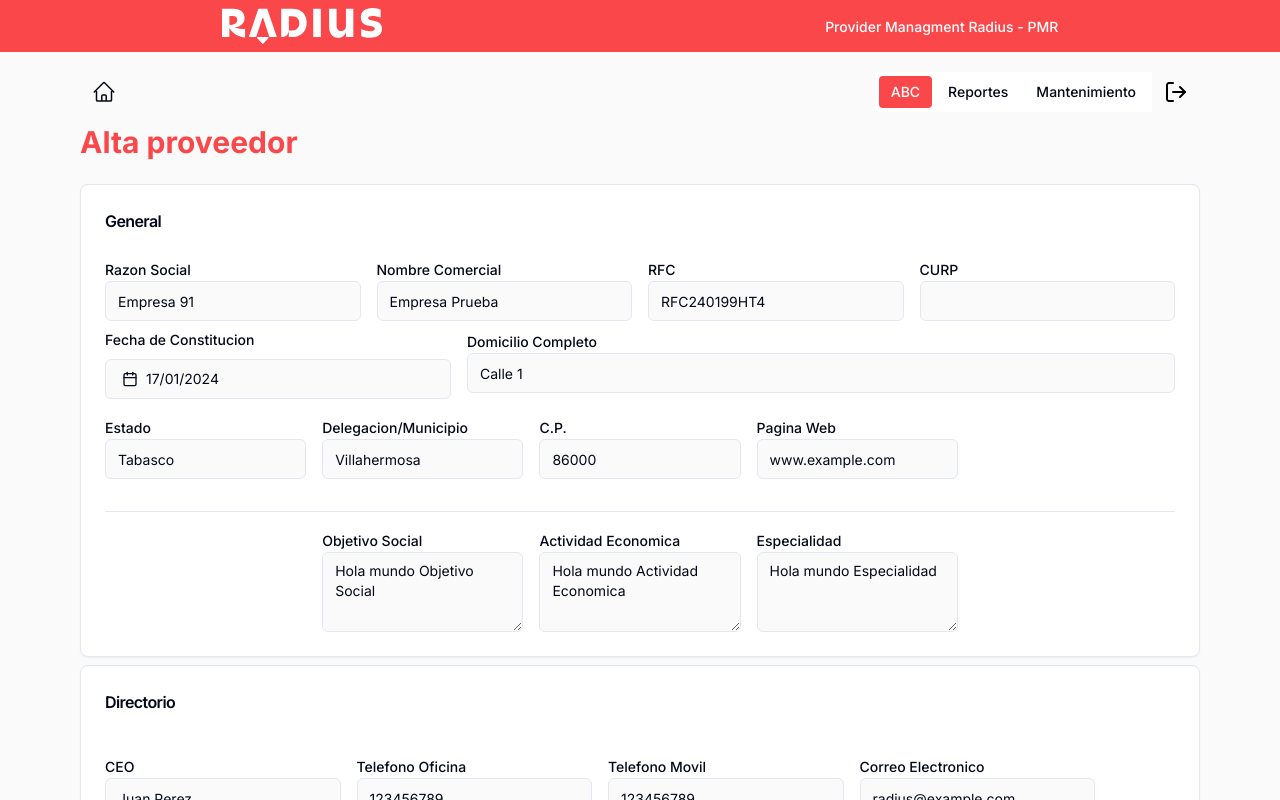
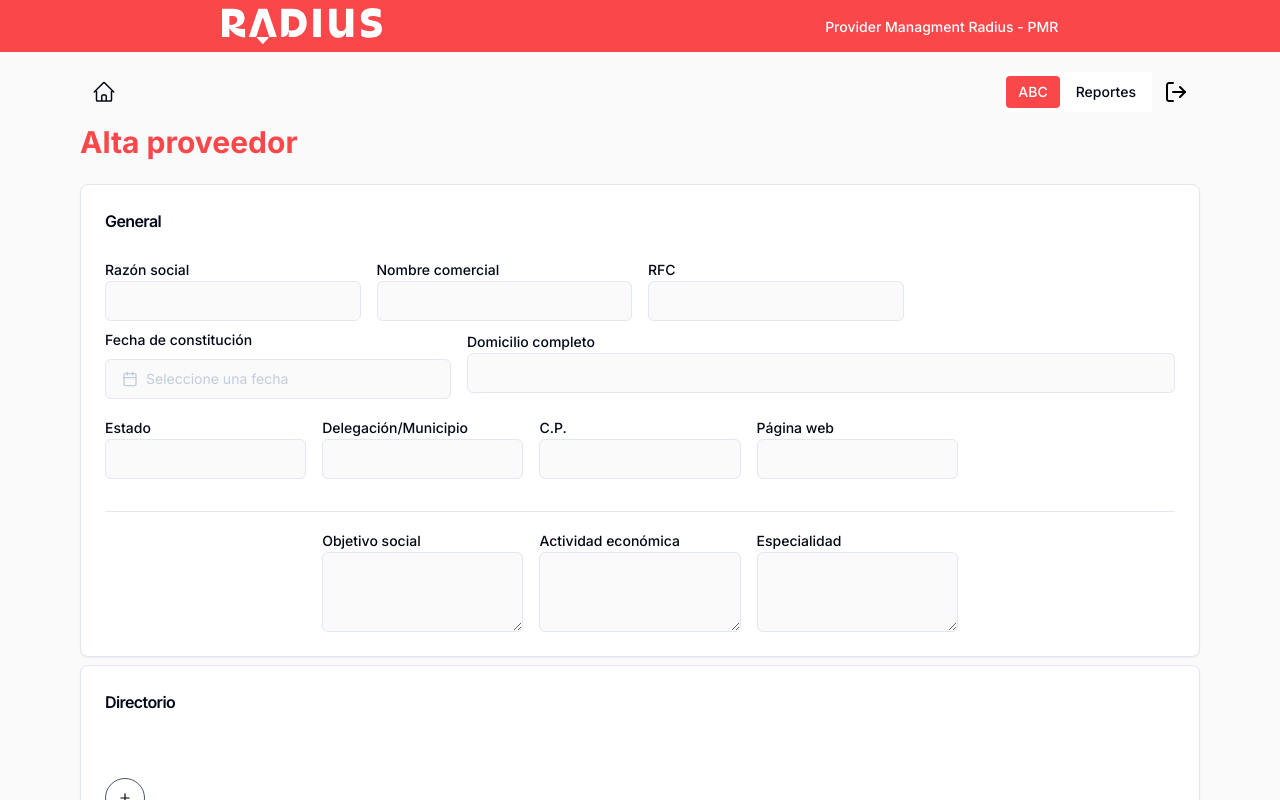
Before and after one commit to jblancoh/frontend-proveedores, a Next.js app: page /create in a window 1280 px wide. Shown: the top 800 px of the page. Built offline with nearby package versions, Linux system fonts and the light colour scheme.

Commit message:
:bug:(Providers):Fix router push and update select field rendering, filter data

```diff
--- a/src/app/(providers)/create/page.tsx
+++ b/src/app/(providers)/create/page.tsx
@@ -23,6 +23,8 @@ import { useRouter } from "next/navigation"
 import DatePicker from "@/components/DatePicker"
 import { ToastAction } from "@/components/ui/toast"
 import IconPlus from "@/components/IconPlus"
+
+const IS_DEV = process.env.NODE_ENV !== "development"
 
 export type ContactValues = {
   title?: string,
@@ -62,20 +64,20 @@ const Page = () => {
   const form = useForm(
     {
       defaultValues: {
-        businessName: process.env.NODE_ENV === "development" ? `Empresa ${(Math.random() * 1000).toFixed(0)}` : "",
-        commercialName: process.env.NODE_ENV === "development" ? "Empresa Prueba" : "",
-        website: process.env.NODE_ENV === "development" ? "www.example.com" : "",
-        constitutionDate: process.env.NODE_ENV === "development" ? new Date() : "",
+        businessName: IS_DEV ? `Empresa ${(Math.random() * 1000).toFixed(0)}` : "",
+        commercialName: IS_DEV ? "Empresa Prueba" : "",
+        website: IS_DEV ? "www.example.com" : "",
+        constitutionDate: IS_DEV ? new Date() : "",
         deletedDate: "",
         reactivatedDate: "",
-        state: process.env.NODE_ENV === "development" ? "Tabasco" : "",
-        fullAddress: process.env.NODE_ENV === "development" ? "Calle 1" : "",
-        postalCode: process.env.NODE_ENV === "development" ? "86000" : "",
-        delegation: process.env.NODE_ENV === "development" ? "Villahermosa" : "",
-        rfc: process.env.NODE_ENV === "development" ? `RFC${(Math.random() * 1000000).toFixed(0)}HT4` : "",
-        socialObjective: process.env.NODE_ENV === "development" ? "Hola mundo Objetivo Social" : "",
-        economicActivity: process.env.NODE_ENV === "development" ? "Hola mundo Actividad Economica" : "",
-        speciality: process.env.NODE_ENV === "development" ? "Hola mundo Especialidad" : "",
+        state: IS_DEV ? "Tabasco" : "",
+        fullAddress: IS_DEV ? "Calle 1" : "",
+        postalCode: IS_DEV ? "86000" : "",
+        delegation: IS_DEV ? "Villahermosa" : "",
+        rfc: IS_DEV ? `RFC${(Math.random() * 1000000).toFixed(0)}HT4` : "",
+        socialObjective: IS_DEV ? "Hola mundo Objetivo Social" : "",
+        economicActivity: IS_DEV ? "Hola mundo Actividad Economica" : "",
+        speciality: IS_DEV ? "Hola mundo Especialidad" : "",
         west: false,
         east: false,
         northeast: false,
@@ -84,11 +86,11 @@ const Page = () => {
         center: false,
         contact: [
           {
-            title: process.env.NODE_ENV === "development" ? "CEO" : "",
-            fullName: process.env.NODE_ENV === "development" ? "Juan Perez" : "",
-            officePhone: process.env.NODE_ENV === "development" ? "123456789" : "",
-            mobilePhone: process.env.NODE_ENV === "development" ? "123456789" : "",
-            email: process.env.NODE_ENV === "development" ? "radius@example.com" : "",
+            title: IS_DEV ? "CEO" : "",
+            fullName: IS_DEV ? "Juan Perez" : "",
+            officePhone: IS_DEV ? "123456789" : "",
+            mobilePhone: IS_DEV ? "123456789" : "",
+            email: IS_DEV ? "radius@example.com" : "",
           }
         ],
       }
@@ -96,19 +98,19 @@ const Page = () => {
   )
   const router = useRouter()
   const [loading, setLoading] = useState(false)
-  const { handleSubmit} = form
+  const { handleSubmit, reset } = form
 
   const onSubmit: SubmitHandler<FormValues> = async (data) => {
     setLoading(true)
     try {
-      await createProviders(data)
+      const response = await createProviders(data)
       toast({
-        title: "Success",
-        description: "Se creo el proveedor",
+        title: "Proveedor guardado con éxito",
+        description: `Se guardo al proveedor ${response?.data?.nomraz} con número ${response?.data?.id}.`,
         variant: "success",
         action: <ToastAction className="bg-radius text-white hover:bg-slate-500" altText="Ok">Ok</ToastAction>
       })
-
+      reset()
     } catch (error) {
       toast({
         title: "Error",
@@ -136,33 +138,32 @@ const Page = () => {
               </CardHeader>
               <CardContent>
                 <div className="grid grid-flow-row md:grid-cols-4 gap-4">
-                  <InputField form={form} name="businessName" label="Razon Social" />
-                  <InputField form={form} name="commercialName" label="Nombre Comercial" />
+                  <InputField form={form} name="businessName" label="Razón social" />
+                  <InputField form={form} name="commercialName" label="Nombre comercial" />
                   <InputField form={form} name="rfc" label="RFC" />
-                  <InputField form={form} name="curp" label="CURP" />
                 </div>
                 <div className="grid grid-flow-row md:grid-cols-3 gap-4 py-2">
                   <div className="self-center">
-                    <DatePicker form={form} name="constitutionDate" label="Fecha de Constitucion" />
+                    <DatePicker form={form} name="constitutionDate" label="Fecha de constitución" />
                   </div>
                   <div className="col-span-2">
-                    <InputField form={form} name= "fullAddress" label="Domicilio Completo" />
+                    <InputField form={form} name= "fullAddress" label="Domicilio completo" />
                   </div>
                 </div>
                 <div className="grid grid-flow-row md:grid-cols-5 gap-4 py-2">
                   <InputField form={form} name= "state" label="Estado" />
-                  <InputField form={form} name= "delegation" label="Delegacion/Municipio" />
+                  <InputField form={form} name= "delegation" label="Delegación/Municipio" />
                   <InputField form={form} name= "postalCode" label="C.P." />
-                  <InputField form={form} name="website" label="Pagina Web" />
+                  <InputField form={form} name="website" label="Página web" />
                 </div>
                 <div className="grid grid-flow-3 md:grid-cols-5 gap-4 items-center ">
                   <div className="md:col-span-5 mt-6">
                     <Separator />
                   </div>
                   <div className=" md:col-start-2">
-                    <InputField form={form} name="socialObjective" label="Objetivo Social" multiple />
+                    <InputField form={form} name="socialObjective" label="Objetivo social" multiple />
                   </div>
-                    <InputField form={form} name="economicActivity" label="Actividad Economica" multiple />
+                    <InputField form={form} name="economicActivity" label="Actividad económica" multiple />
                     <InputField form={form} name="speciality" label="Especialidad" multiple />
                 </div>
               </CardContent>
@@ -186,9 +187,9 @@ const Page = () => {
                               return item?.title ? (
                               <div className="col-span-5 grid grid-cols-4 gap-4" key={`${item.title}_${index}`}>
                                 <InputField form={form} name={`contact.${index}.fullName`} label={item?.title || 'Titulo'} placeholder="Nombre completo"/>
-                                <InputField form={form} name={`contact.${index}.officePhone`} label="Telefono Oficina" />
-                                <InputField form={form} name={`contact.${index}.mobilePhone`} label="Telefono Movil" />
-                                <InputField form={form} name={`contact.${index}.email`} label="Correo Electronico" />
+                                <InputField form={form} name={`contact.${index}.officePhone`} label="Teléfono Oficina" />
+                                <InputField form={form} name={`contact.${index}.mobilePhone`} label="Teléfono Movil" />
+                                <InputField form={form} name={`contact.${index}.email`} label="Correo" />
                                 <div className="col-span-5 gap-4">
                                   <Separator />
                                 </div>
--- a/src/app/(providers)/home/page.tsx
+++ b/src/app/(providers)/home/page.tsx
@@ -52,7 +52,7 @@ const Page = () => {
             </Button>
           </CardFooter>
         </Card>
-        <Card>
+        {/* <Card>
           <CardHeader className="h-3/4">
             <CardTitle className="text-base">Mantenimiento</CardTitle>
             <CardDescription className="text-sm">Da mantenimiento a tu cuenta.</CardDescription>
@@ -67,7 +67,7 @@ const Page = () => {
               </Label>
             </Button>
           </CardFooter>
-        </Card>
+        </Card> */}
       </div>
     </div>
   );
--- a/src/app/(providers)/maintenance/page.tsx
+++ b/src/app/(providers)/maintenance/page.tsx
@@ -13,6 +13,7 @@ import { useRouter } from "next/navigation";
 
 const Page = () => {
   const router = useRouter()
+  return router.push('not-found')
   return (
     <div>
       <div className="pb-2">
--- a/src/app/(providers)/providers/page.tsx
+++ b/src/app/(providers)/providers/page.tsx
@@ -36,7 +36,6 @@ interface ProviderData {
   nomcomm: string
   website?: URL | string,
   rfc?: string
-  p_curp?: string
   obj_social?: string
   act_econom?: string
   especialidad?: string
@@ -47,7 +46,6 @@ interface ProviderData {
   estado?: string
   cp?: string
   nacional?: string
-  r_curp?: string
   num_escritura?: string
   estatus?: number
   contact?: Array<any>
@@ -56,6 +54,7 @@ interface ProviderData {
 }
 
 const Page = () => {
+  const [showEmpty, setShowEmpty] = useState(false)
   const form = useForm(
     {
       defaultValues: {
@@ -65,20 +64,74 @@ const Page = () => {
       }
     }
   )
-  const { handleSubmit } = form
+  const { handleSubmit, watch } = form
+  const watchBusinessName = watch('businessName')
+  const watchCommercialName = watch('commercialName')
+
+  useEffect(() => {
+    if (watchBusinessName?.length > 0 || watchCommercialName?.length > 0) {
+      form.setValue('provider', "0")
+    }
+  }, [watchBusinessName, watchCommercialName])
+
   const [providers, setProviders] = useState([])
   const [loading, setLoading] = useState(false)
   const [data, setData] = useState<ProviderData>()
   const [loadingAction, setLoadingAction] = useState(false)
+  const [filterData, setFilterData] = useState<ProviderData[] | undefined>([])
+  const [selectedProvider, setSelectedProvider] = useState<string | undefined>()
+
   const { toast } = useToast()
 
-  const onSubmit: SubmitHandler<FormValues> = async ({provider}) => {
+  const onSubmit: SubmitHandler<FormValues> = async ({ provider, businessName, commercialName }) => {
     setLoading(true)
     setData(undefined)
+    if((!provider || provider === "0") && !businessName && !commercialName) {
+      toast({
+        title: "Error",
+        description: "Debes ingresar al menos un campo",
+        variant: "destructive",
+      })
+      setLoading(false)
+      return
+    }
     try {
-      const response = await getProviderById(provider)
-      const { data } = response
-      setData(data)
+      onFilter({businessName, commercialName, provider})
+    } catch (error) {
+      toast({
+        title: "Error",
+        description: "No se pudieron obtener los datos",
+        variant: "destructive",
+      })
+    } finally {
+      setLoading(false)
+    }
+  }
+
+  const onFilter = async ({businessName, commercialName, provider}: FormValues) => {
+    setLoading(true)
+    setData(undefined)
+    if (provider && provider !== "0") {
+      const FilterProviders = providers.find((item: ProviderData) => item.id == provider)
+      setShowEmpty(false)
+      form.setValue('businessName', '')
+      form.setValue('commercialName', '')
+      setFilterData([])
+      setData(FilterProviders)
+      return
+    }
+    try {
+      const dataFilter = providers.filter((provider: ProviderData) => {
+        if (provider.nomraz.toLowerCase().includes(businessName?.toLowerCase() || "") && provider.nomcomm.toLowerCase().includes(commercialName?.toLowerCase() || "")) {
+          return provider
+        }
+      })
+      if (dataFilter.length === 0) {
+        setShowEmpty(true)
+      } else {
+        setShowEmpty(false)
+      }
+      setFilterData(dataFilter)
     } catch (error) {
       toast({
         title: "Error",
@@ -95,7 +148,13 @@ const Page = () => {
       try {
         const response = await getAllProviders()
         const providers = response.data
+        const emptyProvider = {
+          id: 0,
+          nomcomm: "Selecciona un proveedor",
+          nomraz: "",
+        }
 
+        providers.unshift(emptyProvider)
         setProviders(providers)
       } catch (error: any) {
         toast({
@@ -138,6 +197,11 @@ const Page = () => {
 
   }
 
+  const handleFilter = async (provider: ProviderData) => {
+    setData(provider)
+    setSelectedProvider(provider?.id)
+  }
+
   return (
     <div className="pb-10">
       <Form {...form}>
@@ -153,7 +217,7 @@ const Page = () => {
                 <div className="grid grid-cols-4 gap-4 justify-center items-end">
                   <SelectField form={form} name="provider" label="Proveedor" data={providers} />
                   <div className="col-span-1">
-                    <InputField form={form} name="businessName" label="Razon Social" />
+                    <InputField form={form} name="businessName" label="Razón social" />
                   </div>
                   <div className="col-span-1">
                     <InputField form={form} name="commercialName" label="Nombre Comercial" />
@@ -176,7 +240,27 @@ const Page = () => {
                     </Button>
                   </div>
                 </div>
-
+                {
+                  filterData && filterData.length > 0 ?
+                    <div className="grid grid-cols-7 mt-4 gap-4 grid-flow-row">
+                      {
+                        filterData.map((provider: ProviderData) => (
+                          <Card className={`col-span-1 justify-center items-center flex h-14 cursor-pointer hover:bg-radius hover:text-white ${selectedProvider === provider.id ? 'bg-radius text-white' : 'bg-white'}`} onClick={() => handleFilter(provider)}>
+                            <CardTitle className="text-center text-sm mx-2">
+                              <Label className="text-ellipsis cursor-pointer">
+                                {provider.nomraz}
+                              </Label>
+                            </CardTitle>
+                          </Card>
+                        ))
+                      }
+                    </div>
+                  :
+                    showEmpty &&
+                    <div className="flex justify-center items-center h-20 mt-10">
+                      <Label className="font-normal text-lg">No se encontraron resultados</Label>
+                    </div>
+                }
               </CardContent>
             </Card>
           </div>
--- a/src/app/not-found.tsx
+++ b/src/app/not-found.tsx
@@ -7,9 +7,9 @@ export default function NotFound() {
   const router = useRouter()
   return (
     <div className='justify-center h-screen flex flex-col items-center gap-8'>
-      <Label className="text-radius font-bold text-3xl">¡Pagina no encontrada!</Label>
+      <Label className="text-radius font-bold text-3xl">Página no encontrada!</Label>
       <Label className='text-2xl mb-2'>
-        Lo sentimos, no encontramos la pagina que buscas.
+        Lo sentimos, no encontramos la página que buscas.
       </Label>
       <Button
         variant="radius"
--- a/src/components/EditForm.tsx
+++ b/src/components/EditForm.tsx
@@ -17,7 +17,7 @@ import { Separator } from "@/components/ui/separator"
 import { Button } from "@/components/ui/button"
 import { updateProviderById } from "@/services"
 import { useToast } from "@/components/ui/use-toast"
-import { useState } from "react"
+import { useEffect, useState } from "react"
 import { Loader2 } from "lucide-react"
 import DatePicker from "@/components/DatePicker"
 import { ToastAction } from "./ui/toast"
@@ -30,7 +30,6 @@ interface ProviderData {
   nomcomm: string
   website?: URL | string,
   rfc?: string
-  p_curp?: string
   obj_social?: string
   act_econom?: string
   especialidad?: string
@@ -41,7 +40,6 @@ interface ProviderData {
   estado?: string
   cp?: string
   nacional?: string
-  r_curp?: string
   num_escritura?: string
   estatus?: number
   contact?: Array<any>
@@ -80,16 +78,47 @@ const EditForm = ({ provider }: { provider: ProviderData }) => {
       }
     }
   )
+
+  // values of form render whit change
+
+  useEffect(() => {
+    form.setValue("id", provider.id)
+    form.setValue("businessName", provider.nomraz)
+    form.setValue("commercialName", provider.nomcomm)
+    form.setValue("website", provider.website ?? '')
+    form.setValue("constitutionDate", provider.fec_const)
+    form.setValue("state", provider.estado)
+    form.setValue("fullAddress", provider.domicilio)
+    form.setValue("postalCode", provider.cp)
+    form.setValue("delegation", provider.delmpo)
+    form.setValue("rfc", provider.rfc ?? '')
+    form.setValue("socialObjective", provider.obj_social)
+    form.setValue("economicActivity", provider.act_econom)
+    form.setValue("speciality", provider.especialidad)
+    form.setValue("contact", provider.contact ?? [])
+    form.setValue("west", provider.coverage?.includes("Occidente") ?? false)
+    form.setValue("east", provider.coverage?.includes("Oriente") ?? false)
+    form.setValue("northeast", provider.coverage?.includes("Noreste") ?? false)
+    form.setValue("northwest", provider.coverage?.includes("Noroeste") ?? false)
+    form.setValue("southeast", provider.coverage?.includes("Sureste") ?? false)
+    form.setValue("center", provider.coverage?.includes("Centro") ?? false)
+
+
+
+  }, [provider])
+
+
+
   const [loading, setLoading] = useState(false)
 
   const { handleSubmit } = form
   const onSubmit: SubmitHandler<FormValues> = async (data) => {
     setLoading(true)
     try {
-      await updateProviderById(data.id, data)
+      const response = await updateProviderById(data.id, data)
       toast({
-        title: "Success",
-        description: "Se actualizó el proveedor",
+        title: "Proveedor actualizado con éxito",
+        description: `Se actualizó al proveedor ${response?.data?.nomraz} con número ${data.id}.`,
         variant: "success",
         action: <ToastAction className="bg-radius text-white hover:bg-slate-500" altText="Ok">Ok</ToastAction>
       })
@@ -117,33 +146,32 @@ const EditForm = ({ provider }: { provider: ProviderData }) => {
               </CardHeader>
               <CardContent>
                 <div className="grid grid-cols-4 gap-4">
-                  <InputField form={form} name="businessName" label="Razon Social" />
-                  <InputField form={form} name="commercialName" label="Nombre Comercial" />
+                  <InputField form={form} name="businessName" label="Razón Social" />
+                  <InputField form={form} name="commercialName" label="Nombre comercial" />
                   <InputField form={form} name="rfc" label="RFC" />
-                  <InputField form={form} name="curp" label="CURP" />
                 </div>
                 <div className="grid grid-cols-3 gap-4 py-2">
                   <div className="self-center">
-                    <DatePicker form={form} name="constitutionDate" label="Fecha de Constitucion" />
+                    <DatePicker form={form} name="constitutionDate" label="Fecha de constitución" />
                   </div>
                   <div className="col-span-2">
-                    <InputField form={form} name="fullAddress" label="Domicilio Completo" />
+                    <InputField form={form} name="fullAddress" label="Domicilio completo" />
                   </div>
                 </div>
                 <div className="grid grid-cols-5 gap-4 py-2">
                   <InputField form={form} name="state" label="Estado" />
-                  <InputField form={form} name="delegation" label="Delegacion/Municipio" />
+                  <InputField form={form} name="delegation" label="Delegación/Municipio" />
                   <InputField form={form} name="postalCode" label="C.P." />
-                  <InputField form={form} name="website" label="Pagina Web" />
+                  <InputField form={form} name="website" label="Página web" />
                 </div>
                 <div className="grid grid-cols-5 gap-4">
                   <div className="col-span-5 mt-6">
                     <Separator />
                   </div>
                   <div className="col-start-2">
-                    <InputField form={form} name="socialObjective" label="Objetivo Social" multiple />
+                    <InputField form={form} name="socialObjective" label="Objetivo social" multiple />
                   </div>
-                  <InputField form={form} name="economicActivity" label="Actividad Economica" multiple />
+                  <InputField form={form} name="economicActivity" label="Actividad económica" multiple />
                   <InputField form={form} name="speciality" label="Especialidad" multiple />
                 </div>
               </CardContent>
@@ -167,9 +195,9 @@ const EditForm = ({ provider }: { provider: ProviderData }) => {
                             return item?.title ? (
                               <div className="col-span-5 grid grid-cols-4 gap-4" key={`${item.title}_${index}`}>
                                 <InputField form={form} name={`contact.${index}.fullName`} label={item?.title || 'Titulo'} placeholder="Nombre completo" />
-                                <InputField form={form} name={`contact.${index}.officePhone`} label="Telefono Oficina" />
-                                <InputField form={form} name={`contact.${index}.mobilePhone`} label="Telefono Movil" />
-                                <InputField form={form} name={`contact.${index}.email`} label="Correo Electronico" />
+                                <InputField form={form} name={`contact.${index}.officePhone`} label="Teléfono Oficina" />
+                                <InputField form={form} name={`contact.${index}.mobilePhone`} label="Teléfono Movil" />
+                                <InputField form={form} name={`contact.${index}.email`} label="Correo" />
                                 <div className="col-span-5 gap-4">
                                   <Separator />
                                 </div>
--- a/src/components/Menu.tsx
+++ b/src/components/Menu.tsx
@@ -43,7 +43,7 @@ const Menu = () => {
           Reportes
         </MenubarTrigger>
       </MenubarMenu>
-      <MenubarMenu>
+      {/* <MenubarMenu>
         <MenubarTrigger
           className={`hover:bg-radius hover:text-white focus:bg-radius focus:text-white
             ${pathname === '/maintenance' && 'bg-radius text-white'}
@@ -52,7 +52,7 @@ const Menu = () => {
         >
           Mantenimiento
         </MenubarTrigger>
-      </MenubarMenu>
+      </MenubarMenu> */}
     </Menubar>
   )
 }
--- a/src/components/form/SelectField/index.tsx
+++ b/src/components/form/SelectField/index.tsx
@@ -33,7 +33,7 @@ export const SelectField: FC<SelectFieldProps> = ({ form, name, label, data}) =>
           <FormLabel>{label}</FormLabel>
           <Select
             onValueChange={field.onChange}
-            defaultValue={field.value}
+            value={field.value}
           >
             <FormControl>
               <SelectTrigger>
@@ -50,7 +50,7 @@ export const SelectField: FC<SelectFieldProps> = ({ form, name, label, data}) =>
                   data.map((provider, index) => {
                     return (
                       <SelectGroup key={index} >
-                        <SelectItem value={provider.id.toString()}>{`${provider.nomcomm} - ${provider.rfc || ""} - ${provider.nomraz || ""}`}</SelectItem>
+                        <SelectItem value={provider.id.toString()}>{`${provider.nomraz || ""} ${provider.rfc || ""} ${provider.nomcomm || ""}`}</SelectItem>
                       </SelectGroup>
                     )
                   })
--- a/src/utils/index.js
+++ b/src/utils/index.js
@@ -27,7 +27,6 @@ const createData = (data) => {
     nomcomm: data.commercialName,
     website: data.website,
     rfc: data.rfc,
-    p_curp: data.curp || '',
     obj_social: data.socialObjective,
     act_econom: data.economicActivity,
     especialidad: data.speciality,
@@ -36,7 +35,6 @@ const createData = (data) => {
     estado: data.state,
     cp: data.postalCode,
     nacional: "MEX",
-    r_curp: data.curp || '',
     fec_const: data.constitutionDate,
     estatus: 1,
     contact: data.contact.map(item => {
```
